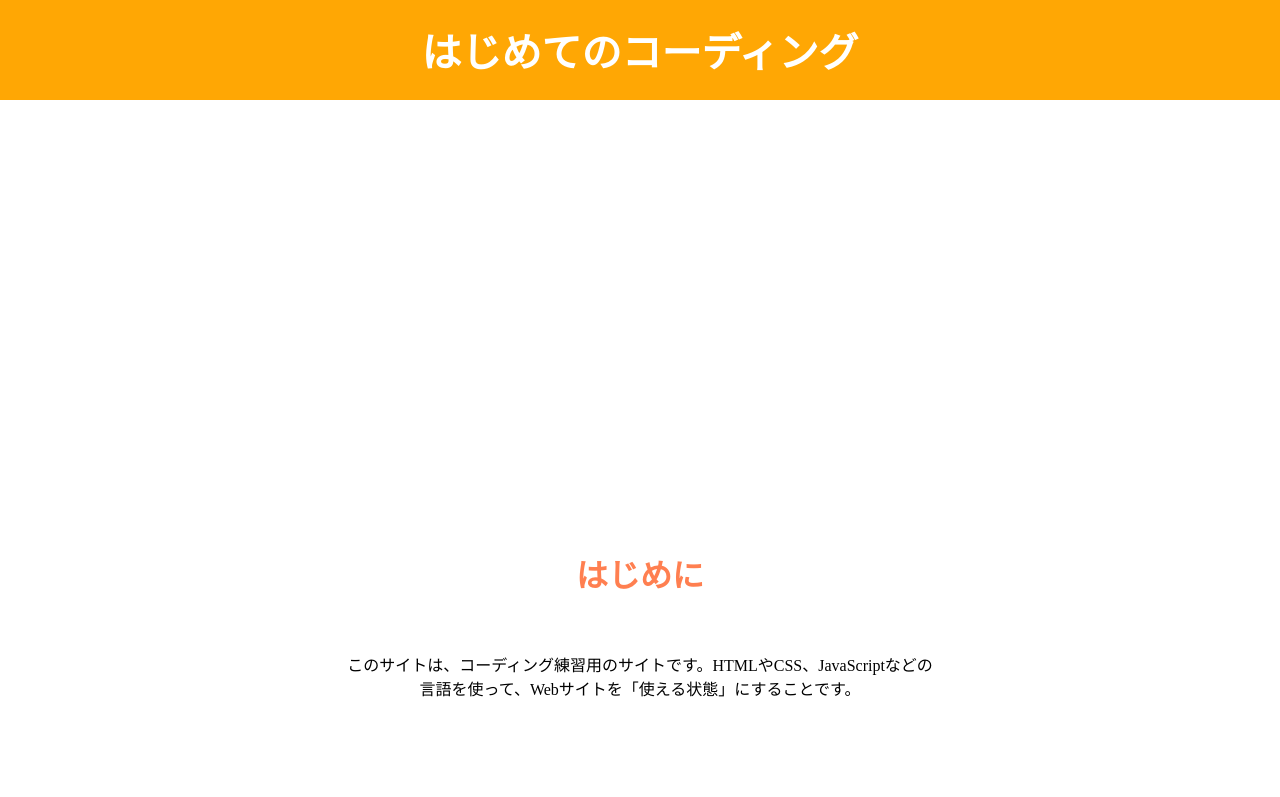
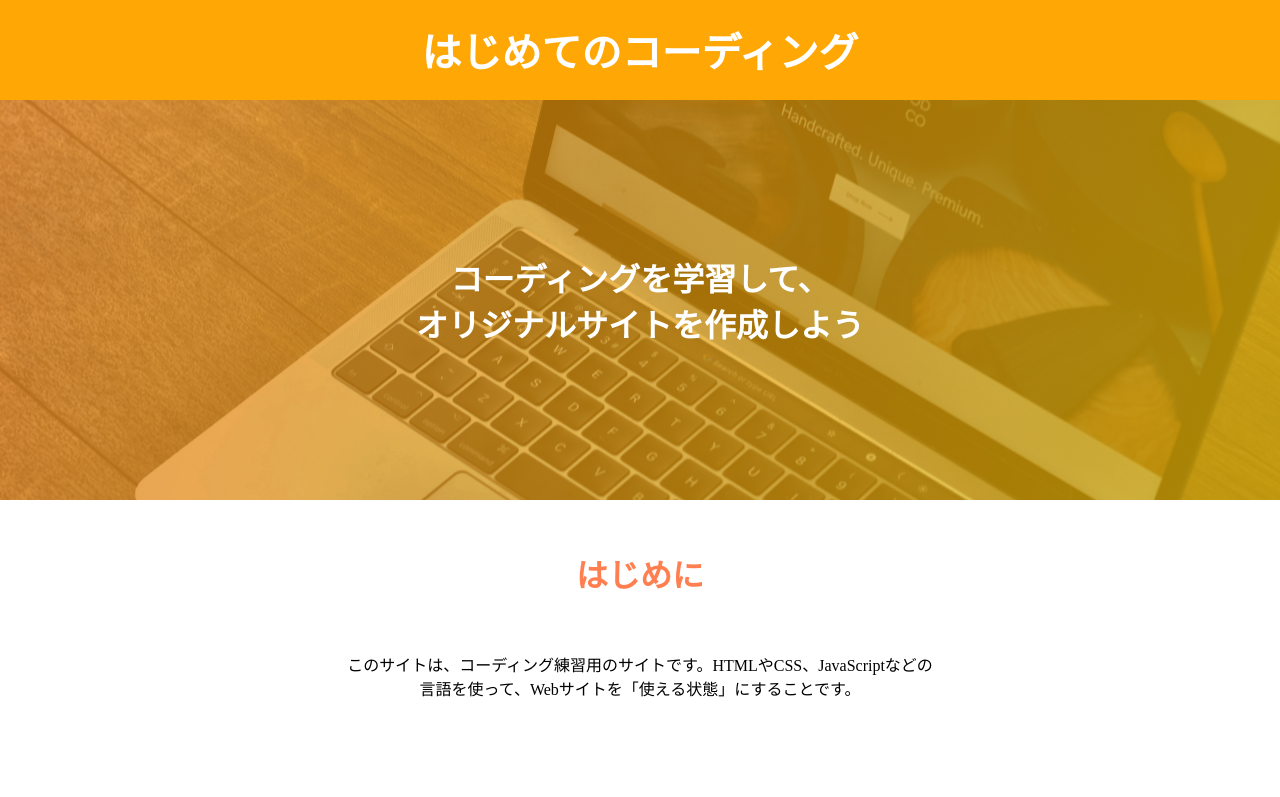
Before and after one commit to cuzekn/coding-01, a plain HTML site: page index.html in a window 1280 px wide. Shown: the top 797 px of the page. Drawn offline with Linux system fonts and the light colour scheme; the site is published under a folder, as on GitHub Pages, so addresses that start at the root find nothing.

Commit message:
Update style.css

```diff
--- a/style.css
+++ b/style.css
@@ -30,7 +30,7 @@ header h1 {
 
 .top {
   height: 400px;
-  background-image: url(/images/kv-img.jpg);
+  background-image: url(./images/kv-img.jpg);
   background-size: cover;
   position: relative;
 }
```
